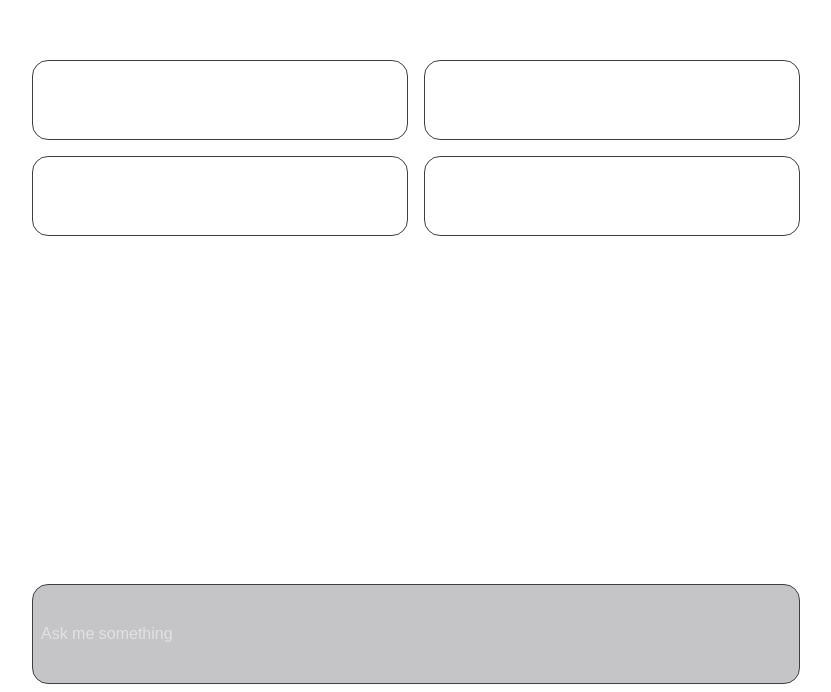
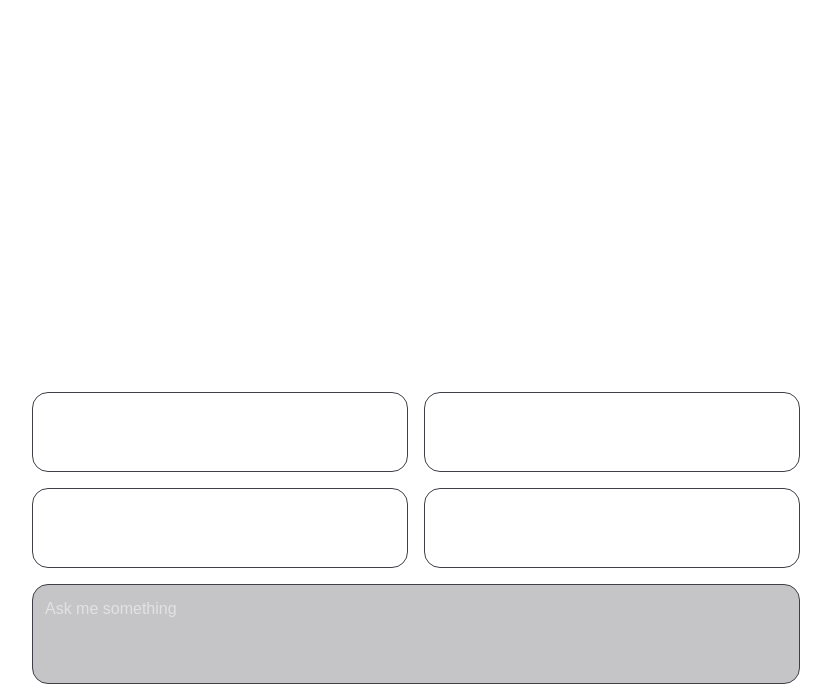
Before and after one commit to ahsankhan99/ask-hull, a Next.js app: page / in a window 1280 px wide. Shown: the part 108-800 px from the top of the page, without its empty margins (224-1055 px from the left). Built offline with nearby package versions, Linux system fonts and the light colour scheme.

Commit message:
update text input

```diff
--- a/app/components/ChatBubble.tsx
+++ b/app/components/ChatBubble.tsx
@@ -8,7 +8,7 @@ const ChatBubble = ({ message }) => {
           : "mr-auto text-white"
       } rounded-sm p-2 text-sm border-0 `}
     >
-      {content} {/* Add this line */}
+      {content}
     </div>
   );
 };
--- a/app/page.tsx
+++ b/app/page.tsx
@@ -4,10 +4,9 @@ import SuggestedPrompts from "./components/SuggestedPrompts";
 import ChatBubble from "./components/ChatBubble";
 
 export default function Home() {
-  const { append, messages, input, handleSubmit, handleInputChange } =
-    useChat({
-      api: "/api/chat",
-    });
+  const { append, messages, input, handleSubmit, handleInputChange } = useChat({
+    api: "/api/chat",
+  });
 
   const handlePromptClick = (prompt: string) => {
     const message: Message = {
@@ -27,14 +26,14 @@ export default function Home() {
         } flex flex-col gap-4 relative overflow-x-hidden overflow-y-scroll w-full h-full no-scrollbar py-4`}
       >
         {noMessages ? (
-          <>
+          <div className="flex flex-col justify-between h-full">
             <p className="text-white">
               Confused by university rules? Ask me anything about assessments,
               deadlines, or degree requirements - I’ll explain the regulations
               in plain English.
             </p>
             <SuggestedPrompts handlePromptClick={handlePromptClick} />
-          </>
+          </div>
         ) : (
           <>
             {messages.map((message, index) => (
@@ -53,15 +52,19 @@ export default function Home() {
         className="min-h-[100px] w-full flex overflow-hidden"
         onSubmit={handleSubmit}
       >
-        <input
-          className="w-full text-white p-2 bg-[#3f3f47]/30 rounded-2xl border border-[#3f3f47] focus:outline-none focus:ring- focus:border-white"
-          type="text"
+        <textarea
+          className="no-scrollbar w-full text-white p-3 bg-[#3f3f47]/30 rounded-2xl border border-[#3f3f47] focus:outline-none focus:border-white resize-none"
+          rows={1}
           onChange={handleInputChange}
           value={input}
           placeholder="Ask me something"
+          onKeyDown={(e) => {
+            if (e.key === "Enter" && !e.shiftKey) {
+              e.preventDefault();
+              handleSubmit(e);
+            }
+          }}
         />
-
-        <input className=" hidden " type="submit" value="Search" />
       </form>
     </main>
   );
```
